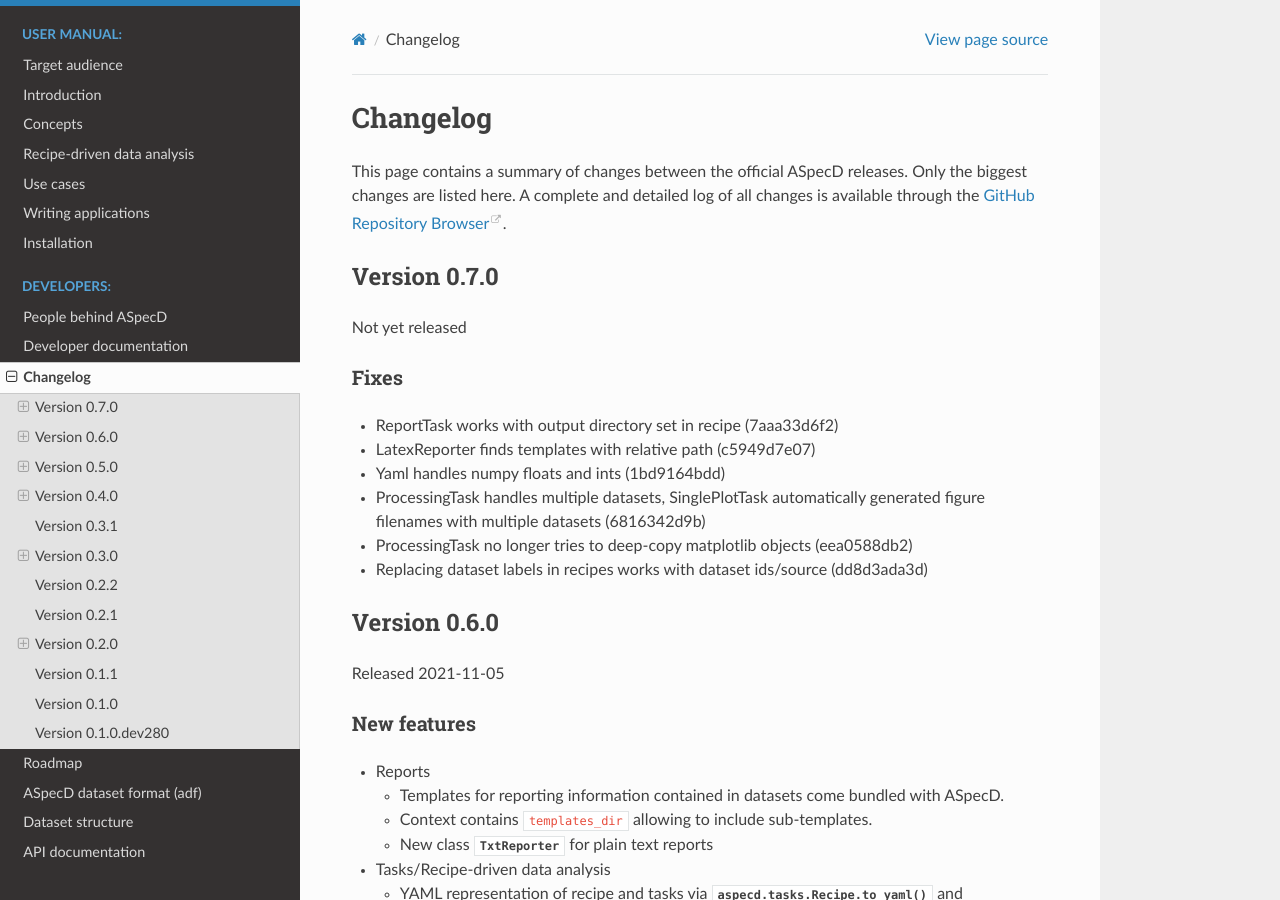
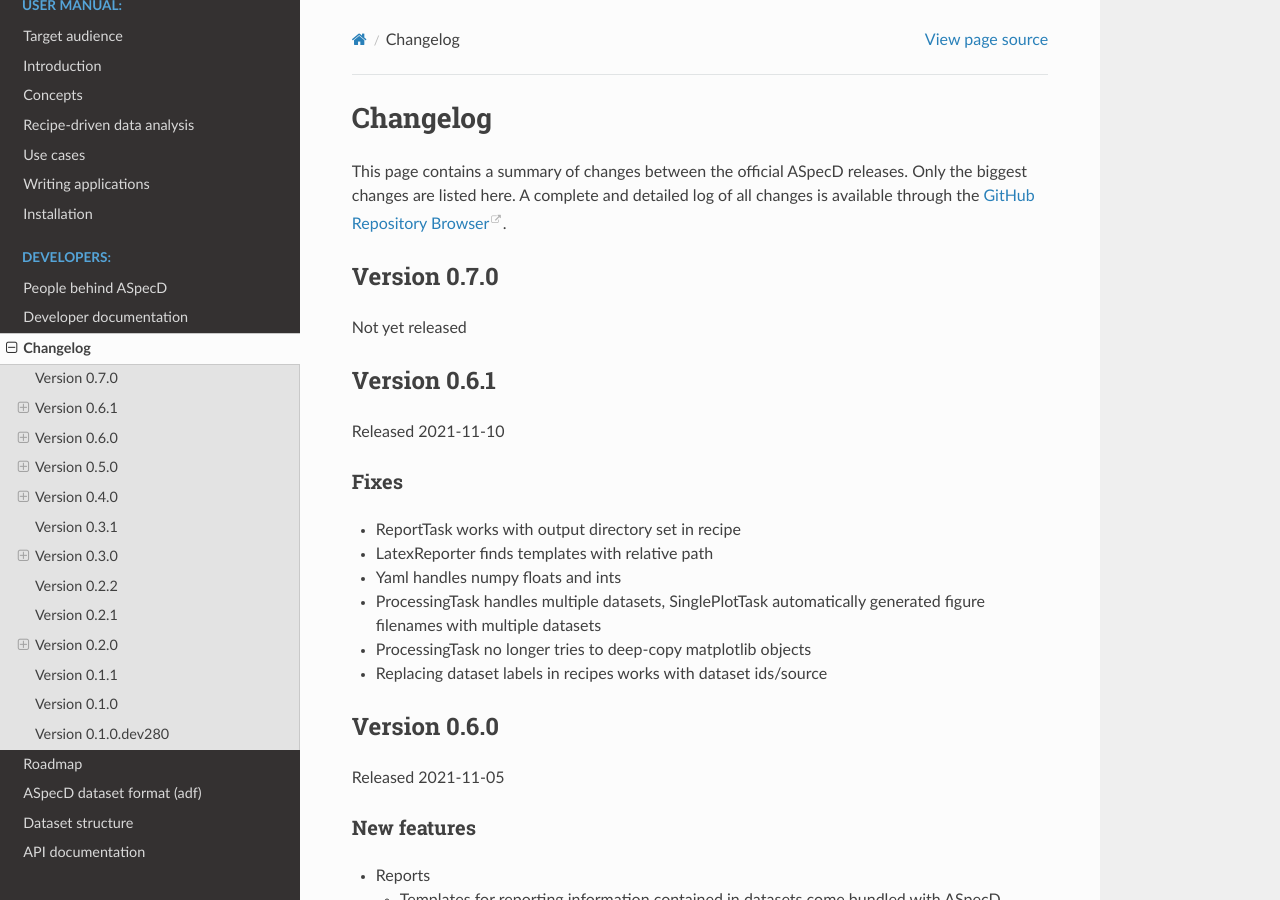
Before and after one commit to tillbiskup/aspecd, a Sphinx documentation site: the page built from docs/changelog.rst, in a window 1280 px wide and 900 px high. Built offline with Sphinx 7.4.7 and the Read the Docs theme 2.0.0, drawn with Linux system fonts in a browser that asks for light colours.

Commit message:
Post-release (bugfix)

```diff
--- a/docs/changelog.rst
+++ b/docs/changelog.rst
@@ -11,15 +11,21 @@
 Not yet released
 
 
+Version 0.6.1
+=============
+
+Released 2021-11-10
+
+
 Fixes
 -----
 
-* ReportTask works with output directory set in recipe (7aaa33d6f2)
-* LatexReporter finds templates with relative path (c5949d7e07)
-* Yaml handles numpy floats and ints (1bd9164bdd)
-* ProcessingTask handles multiple datasets, SinglePlotTask automatically generated figure filenames with multiple datasets (6816342d9b)
-* ProcessingTask no longer tries to deep-copy matplotlib objects (eea0588db2)
-* Replacing dataset labels in recipes works with dataset ids/source (dd8d3ada3d)
+* ReportTask works with output directory set in recipe
+* LatexReporter finds templates with relative path
+* Yaml handles numpy floats and ints
+* ProcessingTask handles multiple datasets, SinglePlotTask automatically generated figure filenames with multiple datasets
+* ProcessingTask no longer tries to deep-copy matplotlib objects
+* Replacing dataset labels in recipes works with dataset ids/source
 
 
 Version 0.6.0
```
Also changed, not shown: 1 other file.
